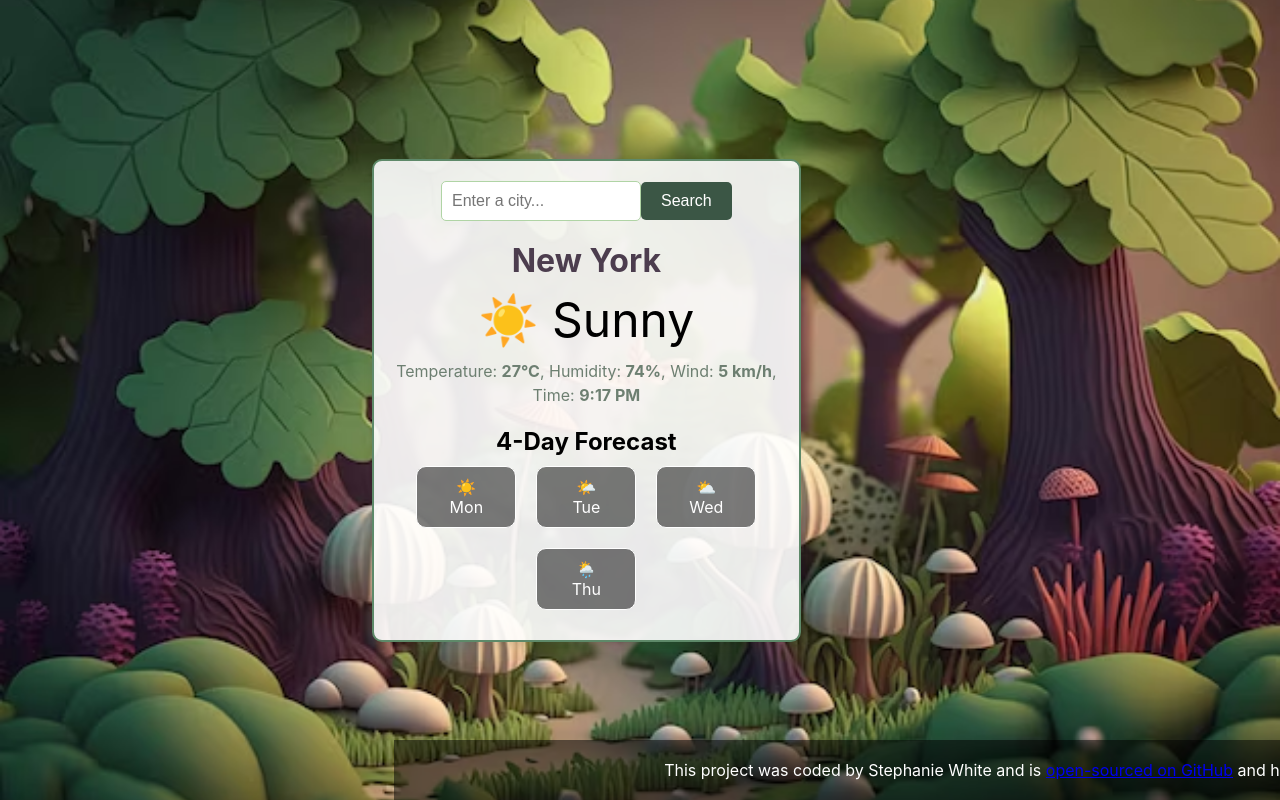
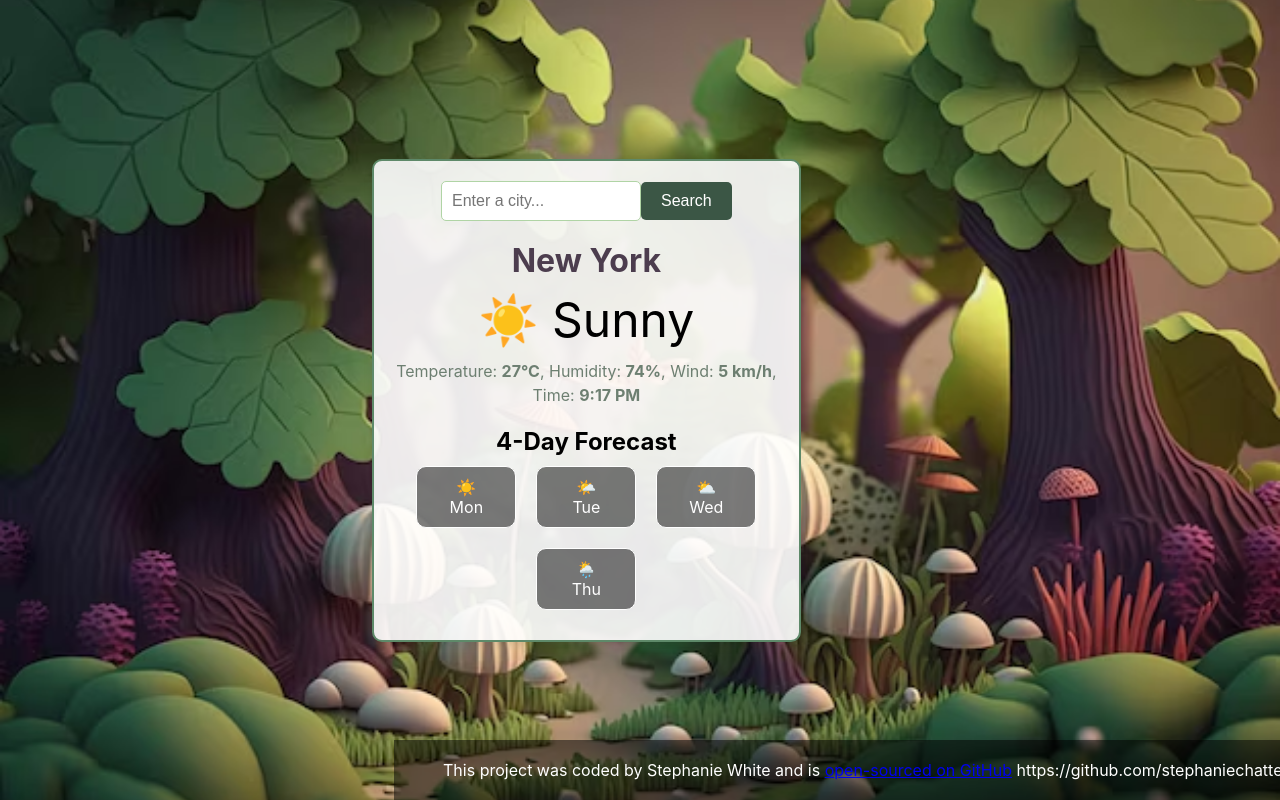
Before and after one commit to Stephaniechatter/whimsicalweatherapp, a React (Create React App) app: page / in a window 1280 px wide. Shown: the top 800 px of the page. Built offline with nearby package versions, Linux system fonts and the light colour scheme.

Commit message:
updated App.js to include links to GitHub repo and Netlify

```diff
--- a/src/App.js
+++ b/src/App.js
@@ -104,14 +104,14 @@
     <footer>
       This project was coded by Stephanie White and is{" "}
       <a
-        href="https://github.com/stephaniechatter/whimsicalweatherapp"
+        href="https://github.com/stephaniechatter"
         target="_blank"
         rel="noreferrer"
       >
         open-sourced on GitHub
-      </a>{" "}
+      </a>{" https://github.com/stephaniechatter/whimsicalweatherapp"}
       and hosted on{" "}
-      <a href="https://www.netlify.com" target="_blank" rel="noreferrer">
+      <a href="https://luminous-babka-e88392.netlify.app/" target="_blank" rel="noreferrer">
         Netlify
       </a>
       .
```
